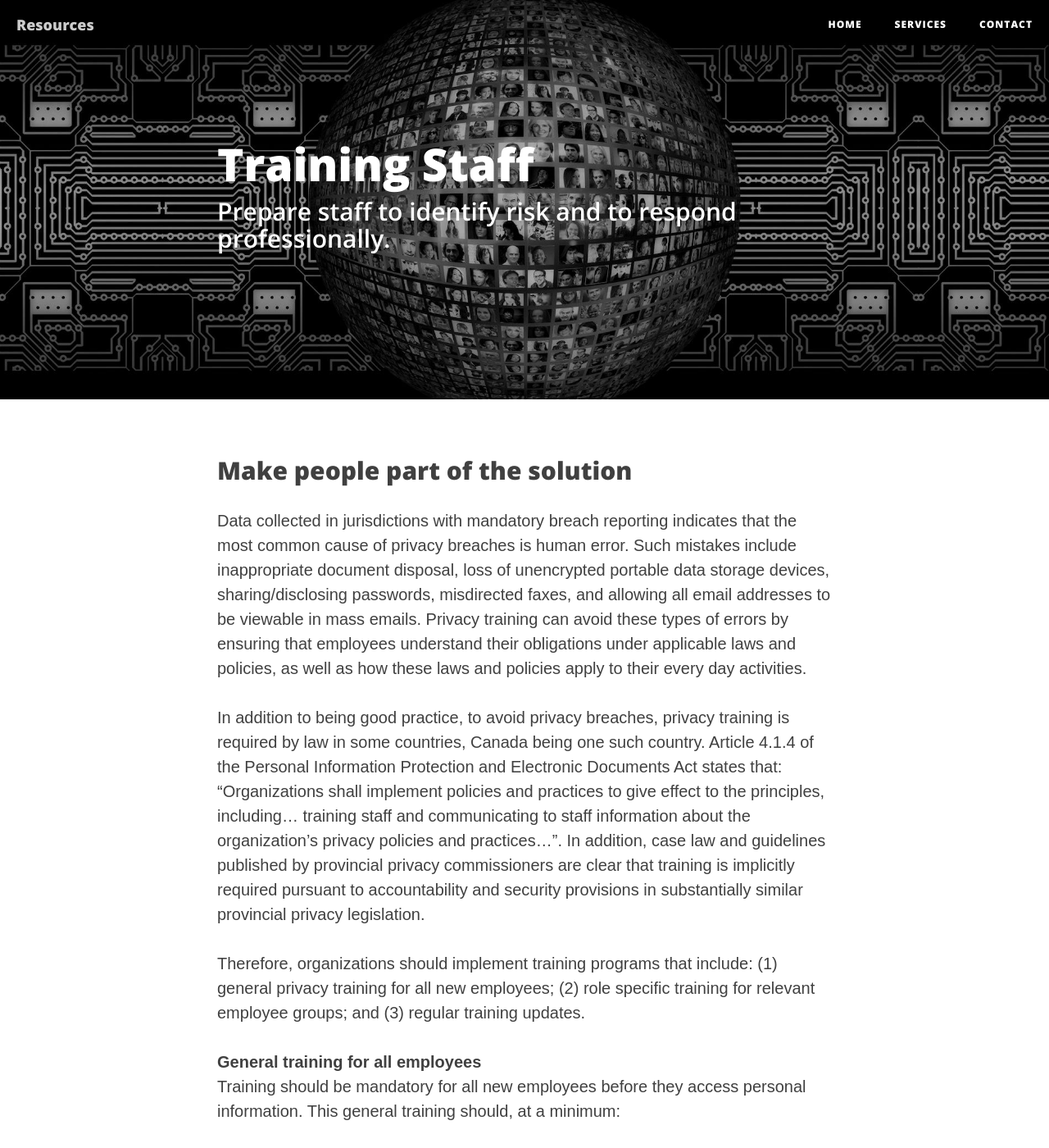
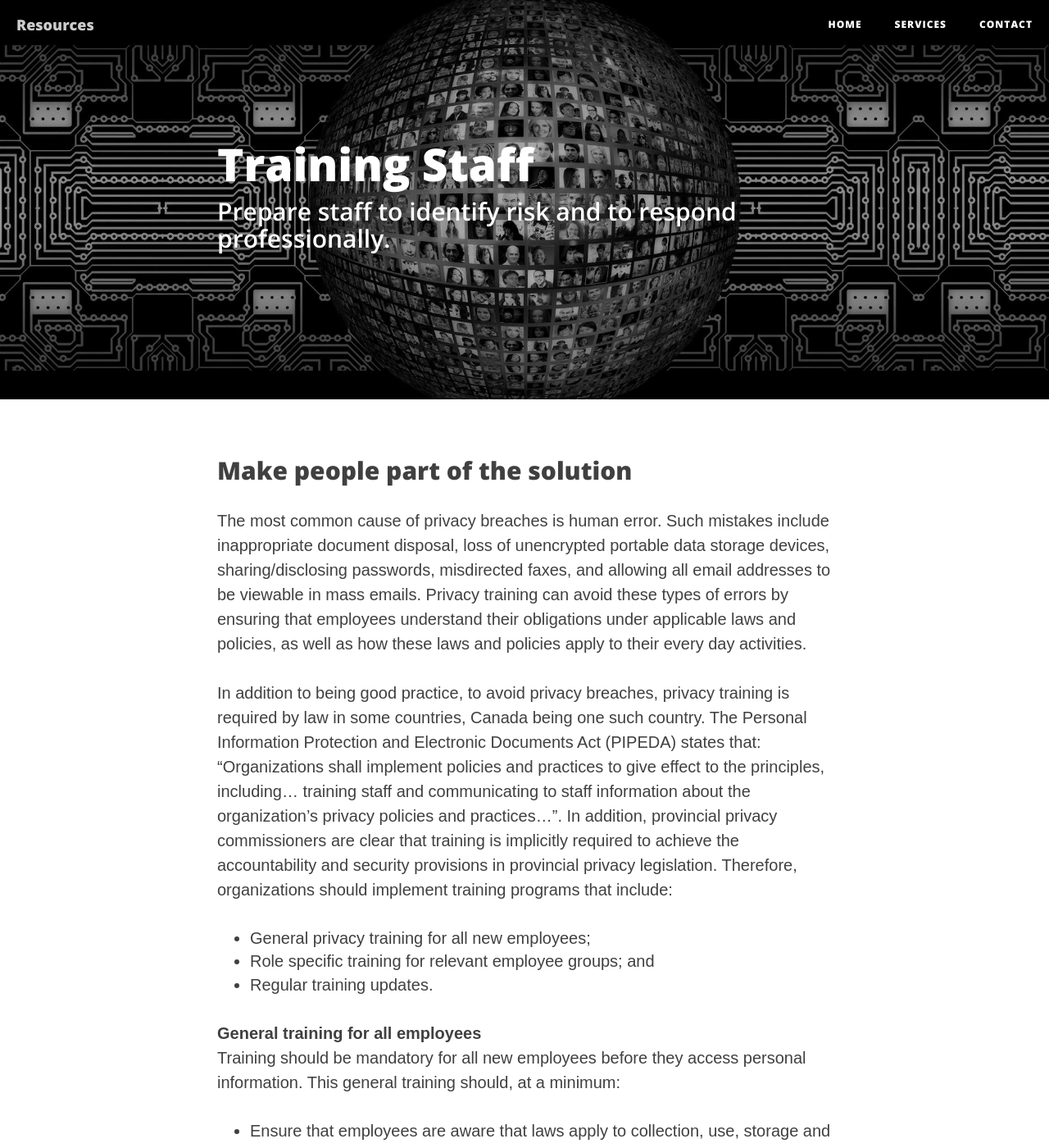
Before and after one commit to riod4/resources, a Jekyll site: the page built from _services/training-staff-service.md, in a window 1280 px wide and 1400 px high. Shown: the whole window at 82% size. Built offline with Jekyll 4.4.1, drawn with Linux system fonts in a browser that asks for light colours; nearby versions of some CDN libraries.

Commit message:
12-02-2020 v02

```diff
--- a/_services/training-staff-service.md
+++ b/_services/training-staff-service.md
@@ -14,11 +14,13 @@ header-license: CC0 Creative Commons
 ---
 
 ## Make people part of the solution
-Data collected in jurisdictions with mandatory breach reporting indicates that the most common cause of privacy breaches is human error. Such mistakes include inappropriate document disposal, loss of unencrypted portable data storage devices, sharing/disclosing passwords, misdirected faxes, and allowing all email addresses to be viewable in mass emails. Privacy training can avoid these types of errors by ensuring that employees understand their obligations under applicable laws and policies, as well as how these laws and policies apply to their every day activities.
+The most common cause of privacy breaches is human error. Such mistakes include inappropriate document disposal, loss of unencrypted portable data storage devices, sharing/disclosing passwords, misdirected faxes, and allowing all email addresses to be viewable in mass emails. Privacy training can avoid these types of errors by ensuring that employees understand their obligations under applicable laws and policies, as well as how these laws and policies apply to their every day activities.
 
-In addition to being good practice, to avoid privacy breaches, privacy training is required by law in some countries, Canada being one such country. Article 4.1.4 of the Personal Information Protection and Electronic Documents Act states that: "Organizations shall implement policies and practices to give effect to the principles, including… training staff and communicating to staff information about the organization's privacy policies and practices...". In addition, case law and guidelines published by provincial privacy commissioners are clear that training is implicitly required pursuant to accountability and security provisions in substantially similar provincial privacy legislation.
+In addition to being good practice, to avoid privacy breaches, privacy training is required by law in some countries, Canada being one such country. The Personal Information Protection and Electronic Documents Act (PIPEDA) states that: "Organizations shall implement policies and practices to give effect to the principles, including… training staff and communicating to staff information about the organization's privacy policies and practices...". In addition, provincial privacy commissioners are clear that training is implicitly required to achieve the accountability and security provisions in provincial privacy legislation. Therefore, organizations should implement training programs that include:
 
-Therefore, organizations should implement training programs that include: (1) general privacy training for all new employees; (2) role specific training for relevant employee groups; and (3) regular training updates.
+- General privacy training for all new employees;
+- Role specific training for relevant employee groups; and
+- Regular training updates.
 
 **General training for all employees**
 Training should be mandatory for all new employees before they access personal information. This general training should, at a minimum:
```
